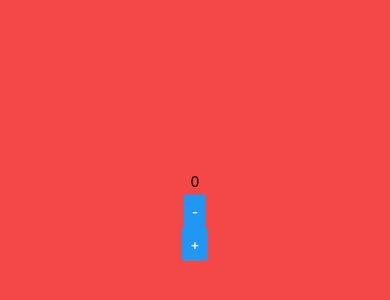
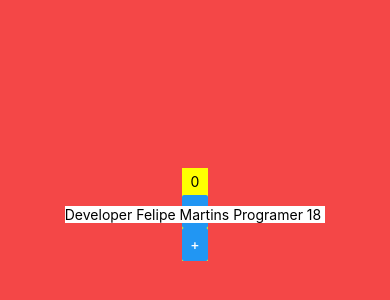
Before and after one commit to felipe-programador-18/reactnative, a React Native app in the folder my-app/: screen / in a window 390 px wide. Shown: the part 208-508 px from the top of the page. Built offline with nearby package versions, Linux system fonts and the light colour scheme.

Commit message:
c4- practice little bit about native

```diff
--- a/my-app/App.js
+++ b/my-app/App.js
@@ -18,12 +18,16 @@ export default function App() {
    }
 
   return (
+
     <View style={styles.container}>
-
-      <Text style = {styles.zero}> {num} </Text>
-      <Button style={styles.one} title='-' onPress={Decrement} />
-      <Button style={styles.two} title='+' onPress={Increment} />
-
+        <View style = {styles.square}>
+       <Text style = {styles.zero}> {num} </Text>
+       <Button style={styles.one} title='-' onPress={Decrement} />
+       <Button style={styles.two} title='+' onPress={Increment} />
+        </View>
+       <View>
+        <Text style= {styles.footer} >Developer Felipe Martins Programer 18</Text>
+       </View>
       <StatusBar style="auto" />
     </View>
   );
@@ -47,5 +51,14 @@ const styles = StyleSheet.create({
   two:{
     display:'flex',
     margin:1
+  },
+  square:{
+    backgroundColor:'yellow',
+    position:'absolute'
+  },
+  footer:{
+    backgroundColor:'white',
+    paddingEnd:4
   }
+
 });
```
